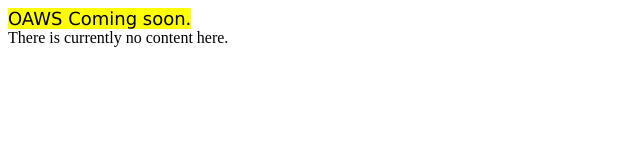
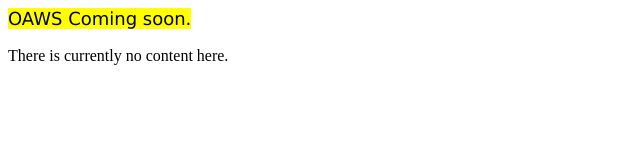
Before and after one commit to Mydoge/okwebg, a plain HTML site: page index.html in a window 1280 px wide. Shown: the whole page, without its empty margins (0-640 px from the left). Drawn offline with nearby package versions, Linux system fonts and the light colour scheme.

Commit message:
Update index.html

```diff
--- a/index.html
+++ b/index.html
@@ -71,7 +71,7 @@ window.onload=start_ticking
 </script>
 
   <div>
-
-  <a>There is currently no content here.</a>
+    <br>
+  <large>There is currently no content here.</large>
   </body>
 </html>
```
